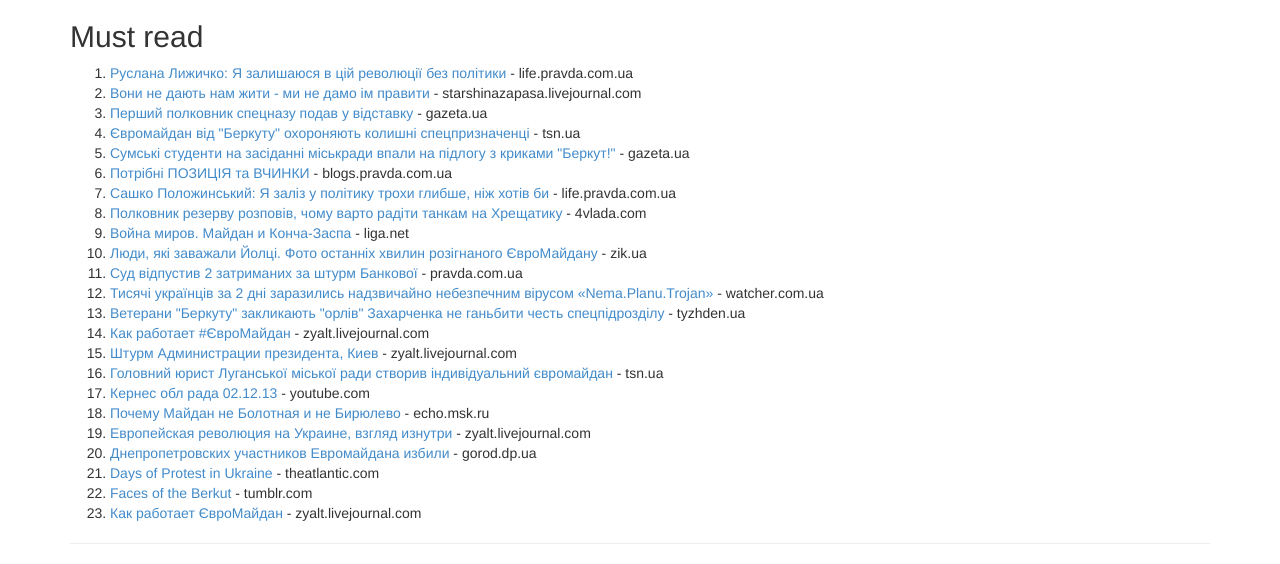
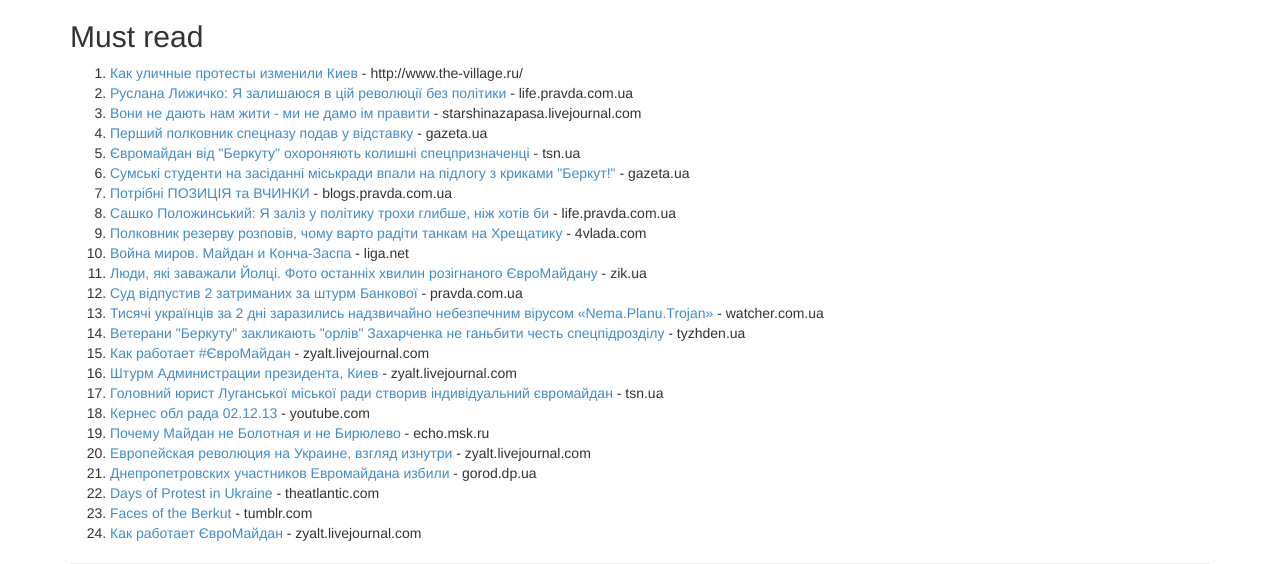
Before and after one commit to aleksey-tk/maidan, a Jekyll site: the page built from articles.html, in a window 1280 px wide, cut to the strip 300-864 px from the top of the page. Built offline with Jekyll 4.4.1, drawn with Linux system fonts in a browser that asks for light colours.

Commit message:
articles update

```diff
--- a/_data/articles.yml
+++ b/_data/articles.yml
@@ -1,4 +1,6 @@
-
+- url: http://www.the-village.ru/village/situation/situation/135499-hroniki-maydana-kak
+  title: "Как уличные протесты изменили Киев"
+  domain: http://www.the-village.ru/
 - url: http://life.pravda.com.ua/person/2013/12/6/144286/
   title: 'Руслана Лижичко: Я залишаюся в цій революції без політики'
   domain: life.pravda.com.ua
```
